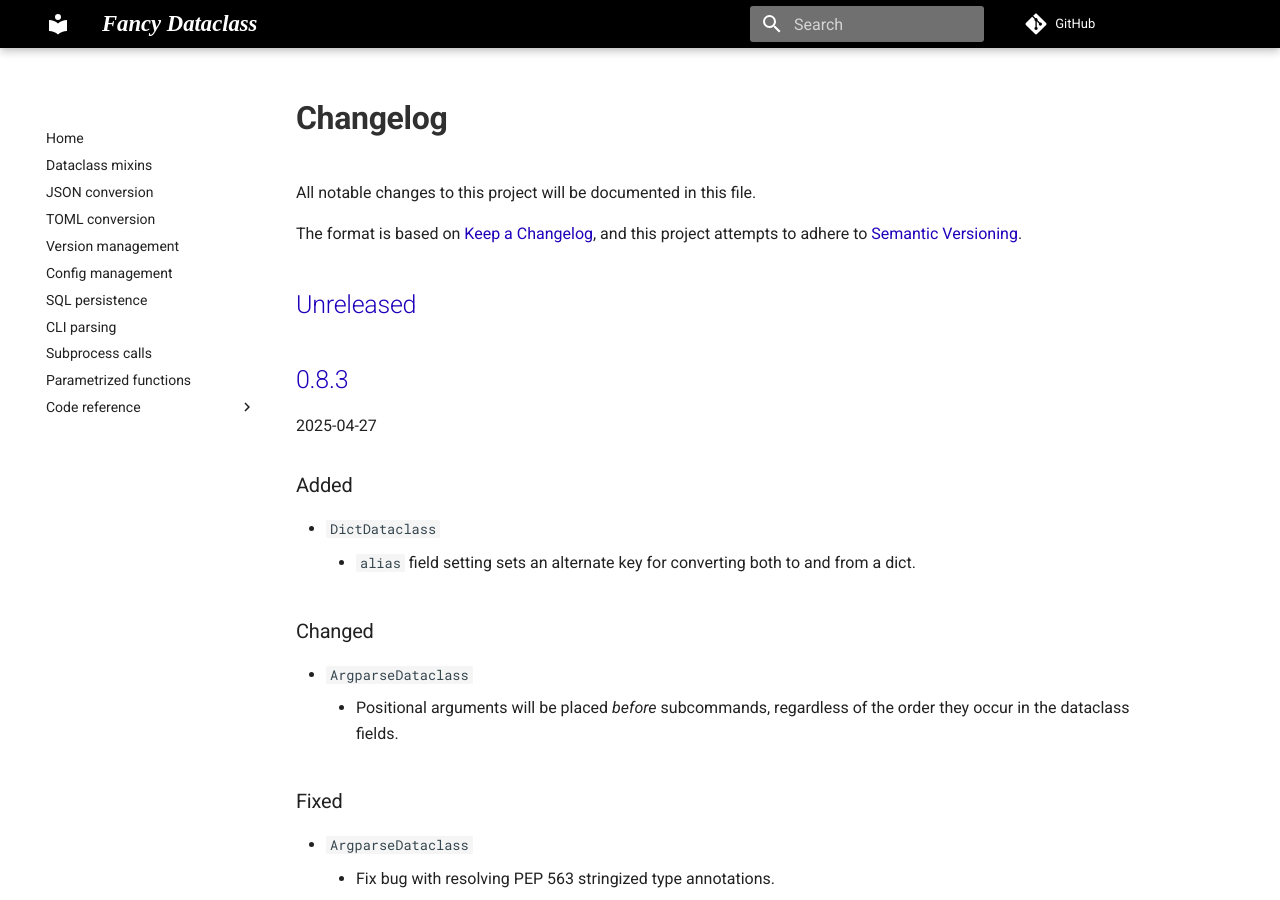
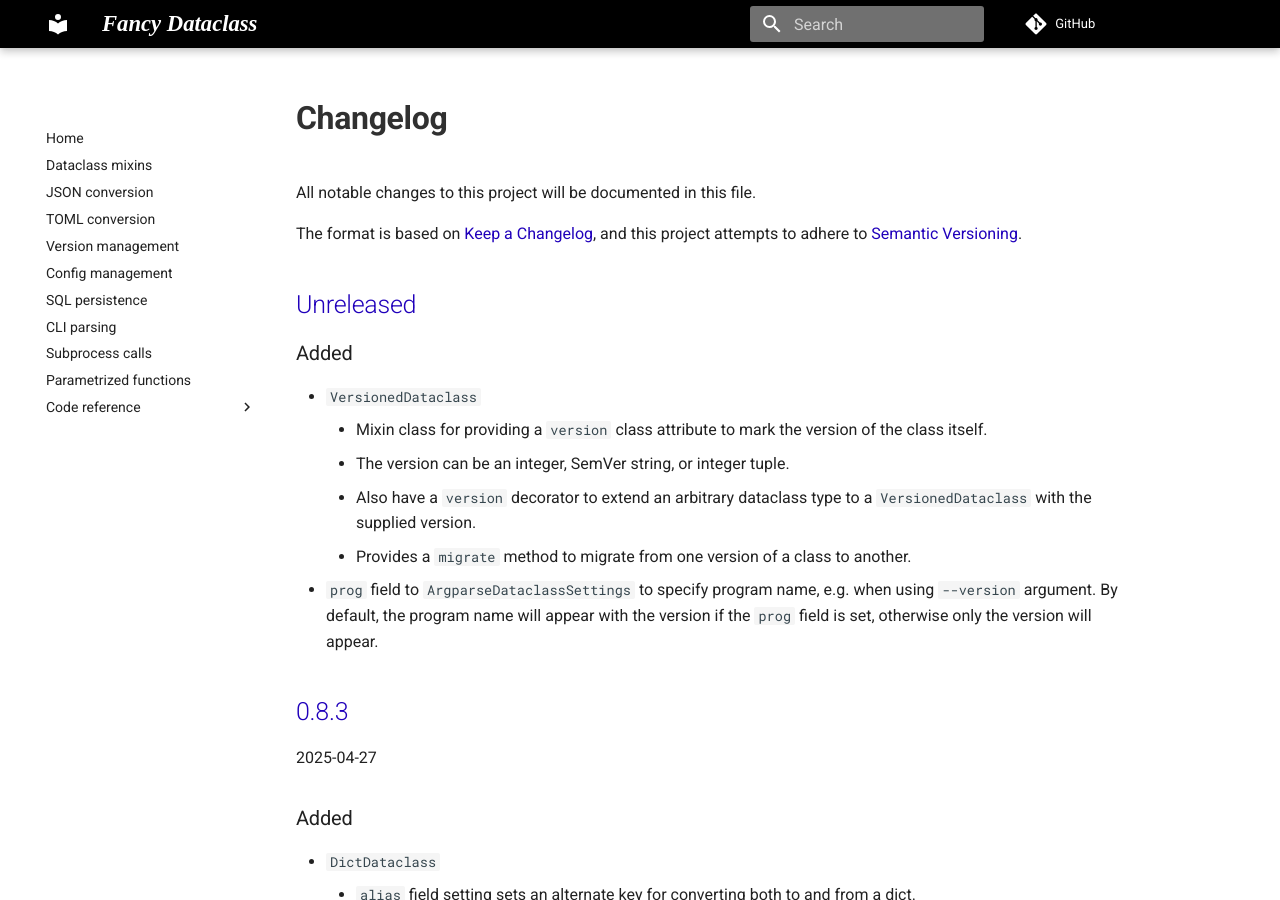
Before and after one commit to jeremander/fancy-dataclass, an MkDocs documentation site: the page built from docs/CHANGELOG.md, in a window 1280 px wide and 900 px high. Built offline with MkDocs 1.6.1 and Material for MkDocs 9.7.7, drawn with Linux system fonts in a browser that asks for light colours; comment, search, counter and statistics services are not loaded.

Commit message:
docs: update CHANGELOG

```diff
--- a/docs/CHANGELOG.md
+++ b/docs/CHANGELOG.md
@@ -15,6 +15,15 @@ Types of changes:
 -->
 
 ## [Unreleased]
+
+### Added
+
+- `VersionedDataclass`
+    - Mixin class for providing a `version` class attribute to mark the version of the class itself.
+    - The version can be an integer, SemVer string, or integer tuple.
+    - Also have a `version` decorator to extend an arbitrary dataclass type to a `VersionedDataclass` with the supplied version.
+    - Provides a `migrate` method to migrate from one version of a class to another.
+- `prog` field to `ArgparseDataclassSettings` to specify program name, e.g. when using `--version` argument. By default, the program name will appear with the version if the `prog` field is set, otherwise only the version will appear.
 
 ## [0.8.3]
 
```
Also changed, not shown: TODO.md (+0 -15 lines).
